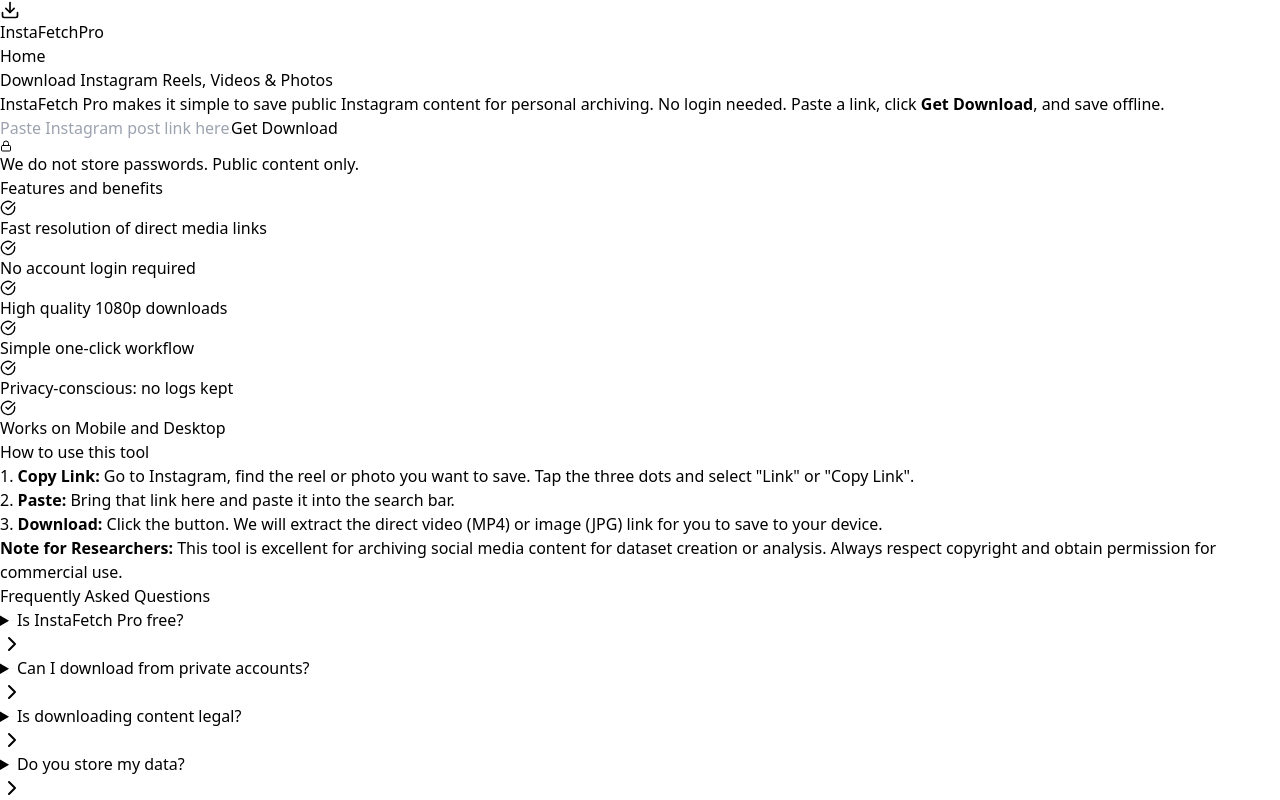
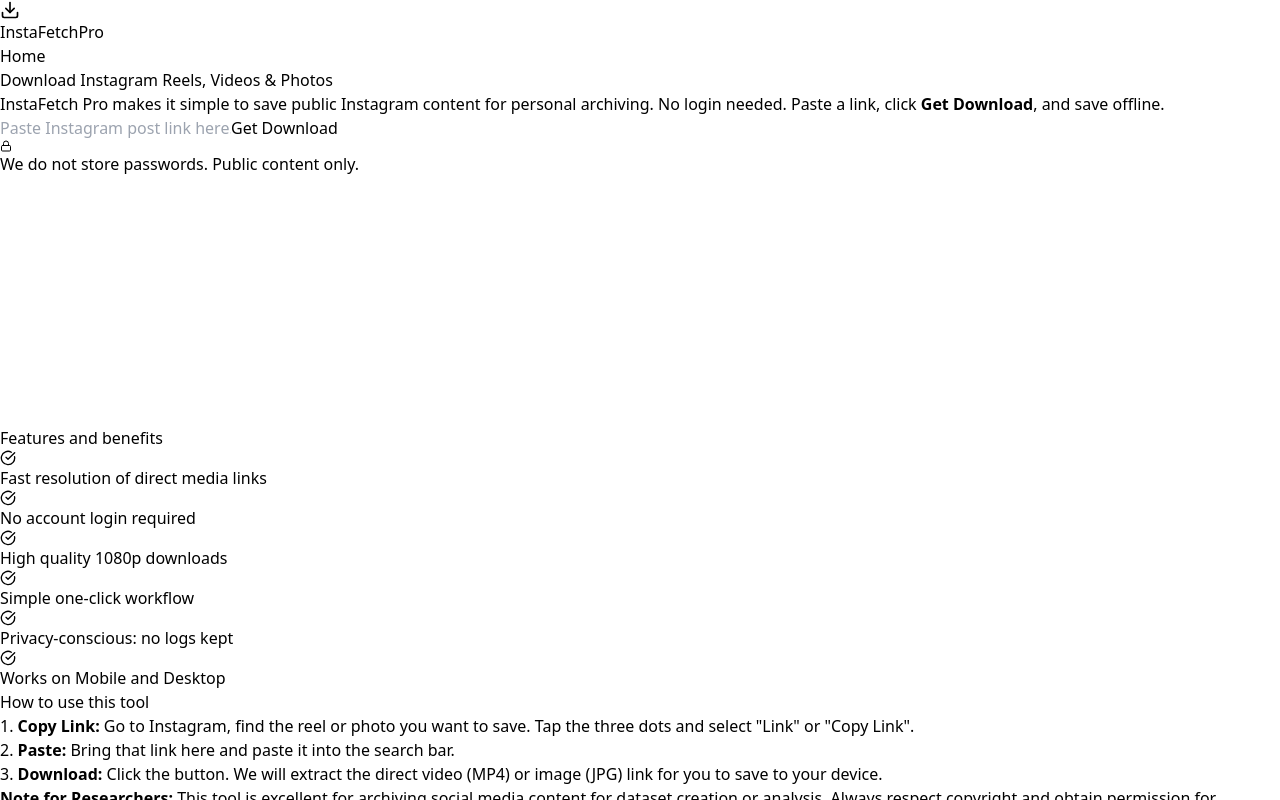
Before and after one commit to Mohit0199/instafetch, a React (Vite) app in the folder client/: page / in a window 1280 px wide. Shown: the top 800 px of the page. Built offline with nearby package versions, Linux system fonts and the light colour scheme.

Commit message:
Updated App.jsx

```diff
--- a/client/src/App.jsx
+++ b/client/src/App.jsx
@@ -5,6 +5,31 @@
   ChevronRight, ArrowRight, FileText, Terminal, AlertTriangle,
   Layers, Star, Mail, Info, X
 } from 'lucide-react';
+
+// --- ADSTERRA BANNER COMPONENT (NEW) ---
+const ADSTERRA_AD_SCRIPT = `
+<script type="text/javascript">
+	atOptions = {
+		'key' : 'ae3e8c01fff6c433b6ace23f4790d32f',
+		'format' : 'iframe',
+		'height' : 250,
+		'width' : 300,
+		'params' : {}
+	};
+</script>
+<script type="text/javascript" src="//www.highperformanceformat.com/ae3e8c01fff6c433b6ace23f4790d32f/invoke.js"></script>
+`;
+
+const AdsterraBanner = () => (
+  // Use a flex container to center the ad block and apply margin for spacing
+  <div
+    className="flex justify-center my-10 w-full"
+    style={{ minHeight: '250px' }} // Reserve space to prevent layout shift
+    dangerouslySetInnerHTML={{ __html: ADSTERRA_AD_SCRIPT }}
+  />
+);
+// ----------------------------------------
+
 
 // --- COMPONENTS FOR PAGES ---
 
@@ -247,6 +272,10 @@
               </div>
             </header>
 
+            {/* --- ADSTERRA BANNER INSERTION POINT --- */}
+            <AdsterraBanner />
+            {/* -------------------------------------- */}
+
             {/* --- MAIN CONTENT (SEO / BLOG / GUIDE) --- */}
             <main className="max-w-4xl mx-auto px-4 py-16 space-y-20 text-slate-700">
 
```
